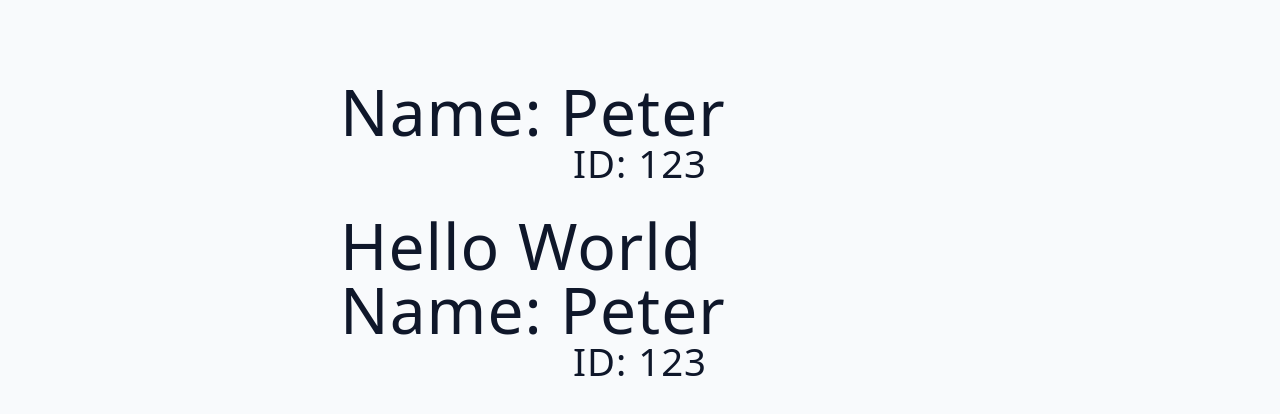
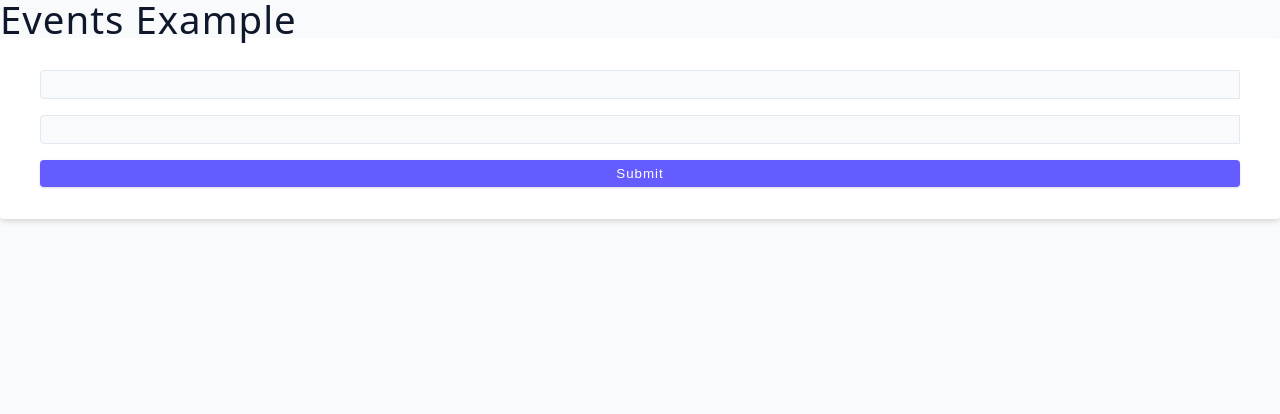
Before and after one commit to inga-divra/typescript-react-essentials, a React app: page / in a window 1280 px wide. Shown: the top 414 px of the page. Built offline with nearby package versions, Linux system fonts and the light colour scheme; the HTML template or start-up script is replaced by a standard one.

Commit message:
Learned React event handling with TypeScript, focusing on type inference and FormData for form submissions

```diff
--- a/src/App.tsx
+++ b/src/App.tsx
@@ -1,13 +1,13 @@
-import Component from './starter/02-props';
+import { useState } from 'react';
+import Component from './starter/04-events';
 
 function App() {
+  const [text, setText] = useState('');
+  const [email, setEmail] = useState('');
   return (
-    <main>
-      <Component name='peter' id={123}>
-        <h1>Hello world</h1>
-      </Component>
-      <Component name='peter' id={123} />
-    </main>
+    <section>
+      <Component />
+    </section>
   );
 }
 
--- a/src/starter/04-events/index.tsx
+++ b/src/starter/04-events/index.tsx
@@ -1,9 +1,53 @@
+import { useState } from 'react';
+
+type Person = {
+  name: string;
+};
+
 function Component() {
+  const [text, setText] = useState('');
+  const [email, setEmail] = useState('');
+
+  const handleChange = (e: React.ChangeEvent<HTMLInputElement>) => {
+    console.log(e.target.value);
+    setEmail(e.target.value);
+  };
+
+  const handleSubmit = (e: React.FormEvent<HTMLFormElement>) => {
+    e.preventDefault();
+    const formData = new FormData(e.currentTarget);
+    //const formData = new FormData(e.target as HTMLFormElement);
+
+    const data = Object.fromEntries(formData);
+    console.log(data);
+    const text = formData.get('text');
+    const person: Person = { name: data.text as string };
+  };
+
   return (
-    <div>
-      <h2>React & Typescript</h2>
-      <h2>Events</h2>
-    </div>
+    <section>
+      <h2>events example</h2>
+      <form onSubmit={handleSubmit} className='form'>
+        <input
+          className='form-input mb-1'
+          type='text'
+          name='text'
+          value={text}
+          onChange={(e) => setText(e.target.value)}
+        />
+
+        <input
+          type='email'
+          className='form-input mb-1'
+          value={email}
+          onChange={handleChange}
+          name='email'
+        />
+        <button type='submit' className='btn btn-block'>
+          submit
+        </button>
+      </form>
+    </section>
   );
 }
 export default Component;
```
Also changed, not shown: src/starter/02-props/index.tsx (+9 -2 lines), src/starter/03-state/index.tsx (+24 -2 lines).
